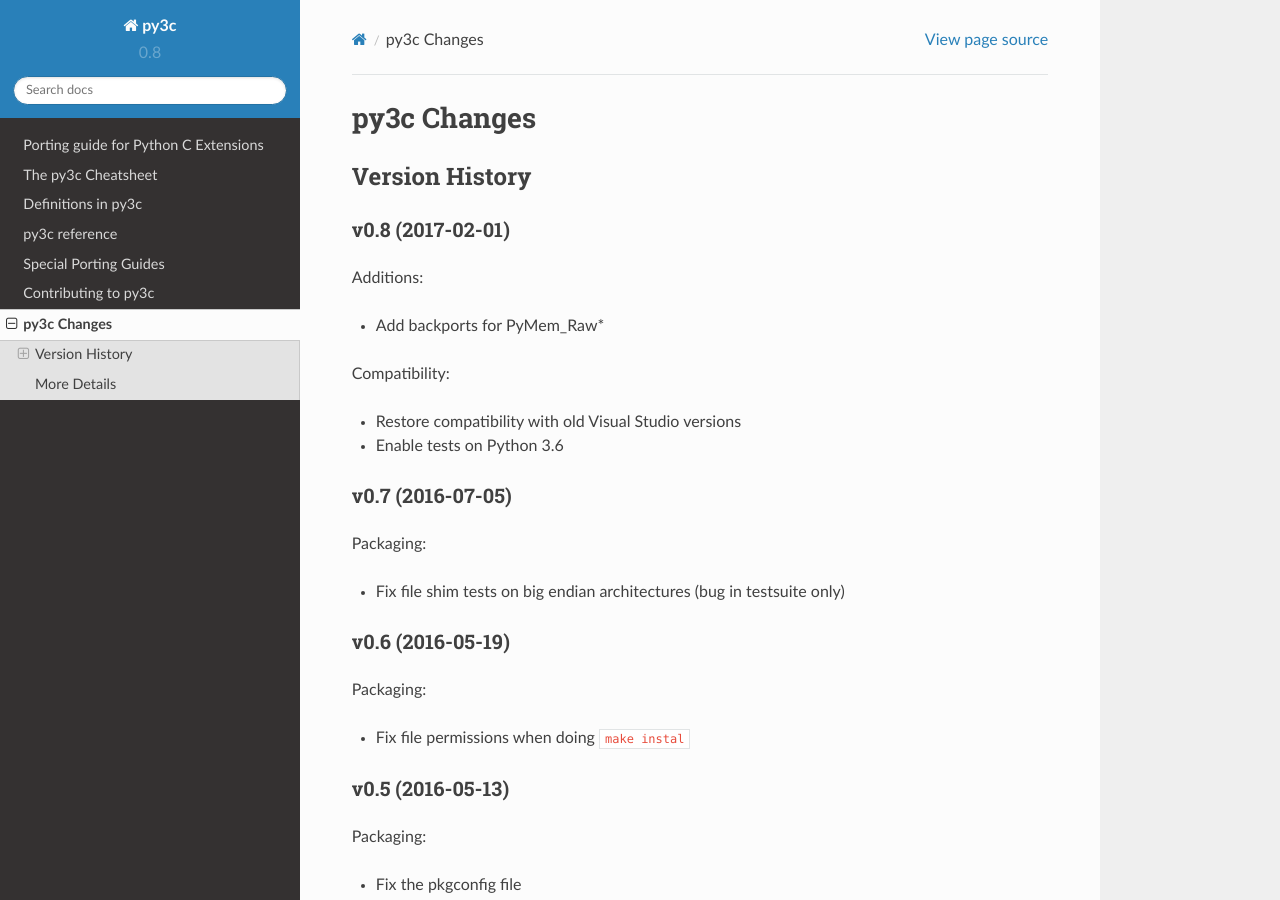
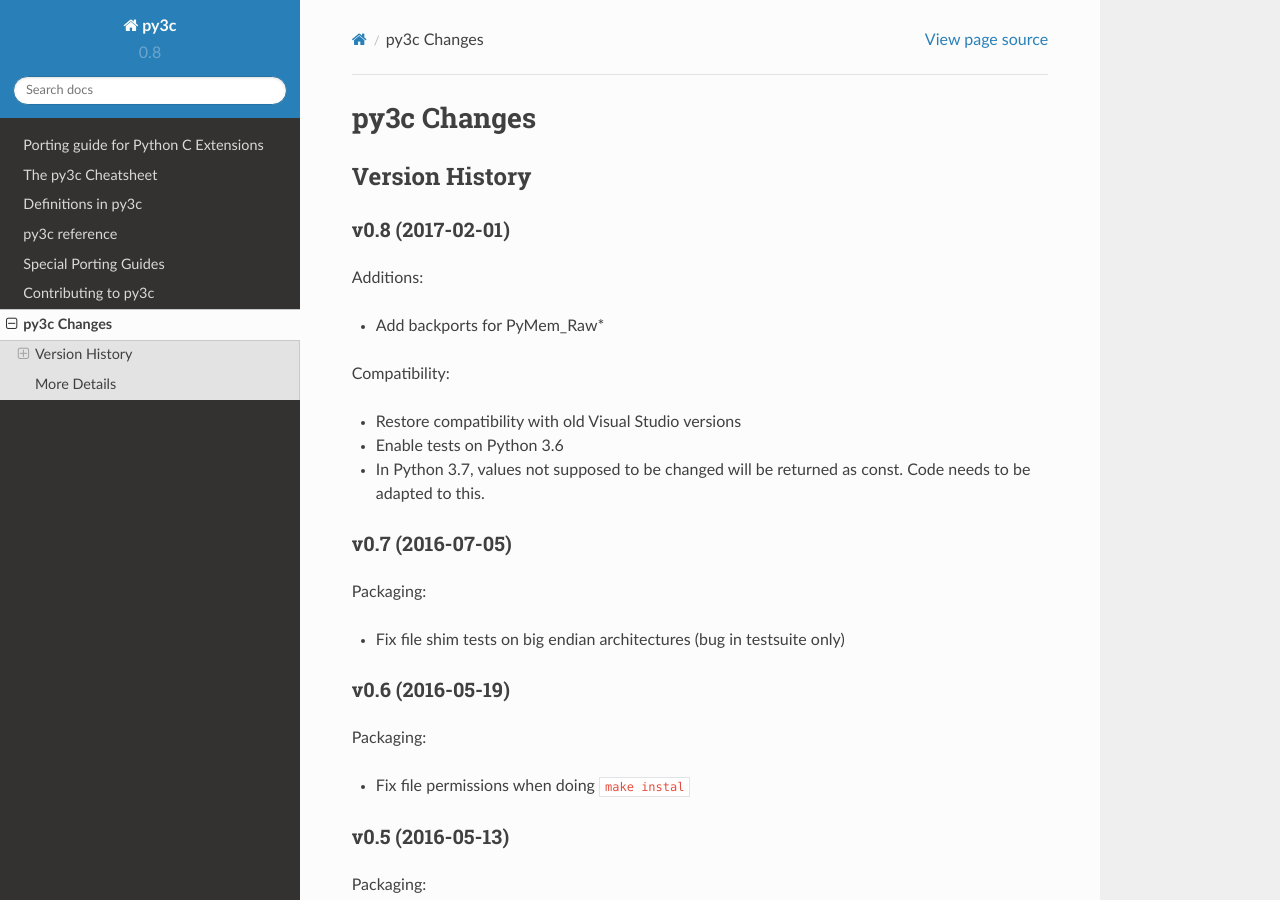
Before and after one commit to encukou/py3c, a Sphinx documentation site: the page built from doc/source/changelog.rst, in a window 1280 px wide and 900 px high. Built offline with Sphinx 7.4.7 and the Read the Docs theme 2.0.0, drawn with Linux system fonts in a browser that asks for light colours.

Commit message:
Fix issue 'Build warnings re const-correctness with Python nightly (3.7a)'

```diff
--- a/doc/source/changelog.rst
+++ b/doc/source/changelog.rst
@@ -18,6 +18,8 @@
 
 * Restore compatibility with old Visual Studio versions
 * Enable tests on Python 3.6
+* In Python 3.7, values not supposed to be changed will be returned as const.
+  Code needs to be adapted to this.
 
 
 v0.7 (2016-07-05)
```
Also changed, not shown: 1 other file.
